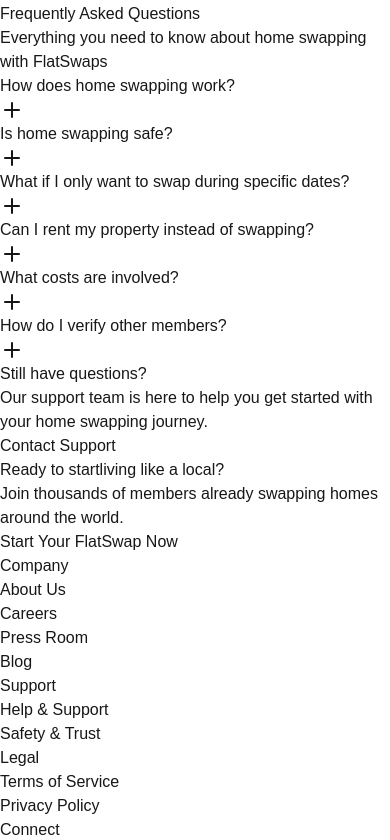
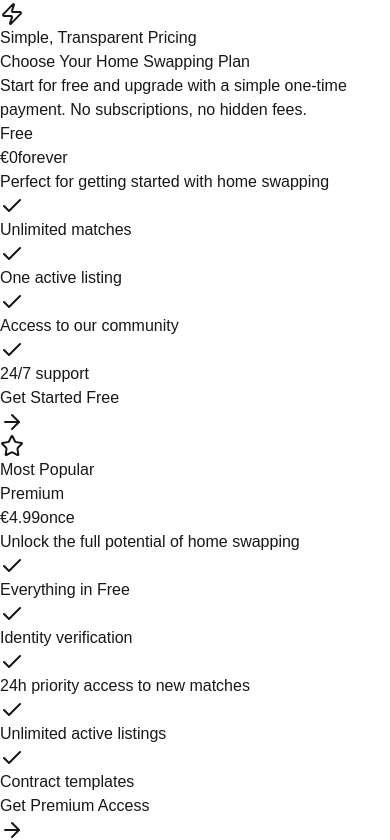
Before and after one commit to felixp33/flatswaps, a Next.js app: page / in a window 390 px wide. Shown: the part 10044-10884 px from the top of the page. Built offline with nearby package versions, Linux system fonts and the light colour scheme; no server answers.

Commit message:
added pricing section

```diff
--- a/src/app/page.tsx
+++ b/src/app/page.tsx
@@ -9,6 +9,7 @@
 import FAQSection from "@/components/landing/FAQSection";
 import CtaSection from "@/components/landing/CTASection";
 import { featuredProperties, testimonials } from "@/lib/data/MockData";
+import PricingSection from "@/components/landing/PricingSection";
 
 export default function HomePage() {
 	return (
@@ -17,9 +18,9 @@
 			<main>
 				<HeroSection />
 				<HowItWorks />
-
 				<PopularDestinations />
 				<Testimonials testimonials={testimonials} />
+				<PricingSection />
 				<FAQSection />
 				<CtaSection />
 			</main>
--- /dev/null
+++ b/src/components/landing/PricingSection.tsx
@@ -0,0 +1,124 @@
+// src/components/landing/PricingSection.tsx
+"use client";
+
+import { Check, Star, ArrowRight, Zap } from "lucide-react";
+
+export default function PricingSection() {
+	const plans = [
+		{
+			name: "Free",
+			price: "0",
+			description: "Perfect for getting started with home swapping",
+			popular: false,
+			features: ["Unlimited matches", "One active listing", "Access to our community", "24/7 support"],
+			limitations: [],
+			cta: "Get Started Free",
+			ctaLink: "/auth/signup",
+		},
+		{
+			name: "Premium",
+			price: "4.99",
+			description: "Unlock the full potential of home swapping",
+			popular: true,
+			features: [
+				"Everything in Free",
+				"Identity verification",
+				"24h priority access to new matches",
+				"Unlimited active listings",
+				"Contract templates",
+			],
+			limitations: [],
+			cta: "Get Premium Access",
+			ctaLink: "/auth/signup?plan=premium",
+		},
+	];
+
+	return (
+		<section className="py-16 md:py-24 bg-white dark:bg-gray-900">
+			<div className="max-w-7xl mx-auto px-4 sm:px-6 lg:px-8">
+				{/* Header */}
+				<div className="text-center mb-16">
+					<div className="inline-flex items-center px-4 py-2 bg-blue-50 dark:bg-blue-900/20 text-blue-600 dark:text-blue-400 text-sm font-medium rounded-full mb-4">
+						<Zap className="w-4 h-4 mr-2" />
+						Simple, Transparent Pricing
+					</div>
+					<h2 className="text-3xl font-bold text-gray-900 dark:text-white tracking-tight sm:text-4xl mb-4">
+						Choose Your Home Swapping Plan
+					</h2>
+					<p className="text-xl text-gray-600 dark:text-gray-300 max-w-2xl mx-auto">
+						Start for free and upgrade with a simple one-time payment. No subscriptions, no hidden fees.
+					</p>
+				</div>
+
+				{/* Pricing Cards */}
+				<div className="grid grid-cols-1 md:grid-cols-2 gap-8 max-w-4xl mx-auto">
+					{plans.map((plan, index) => (
+						<div
+							key={plan.name}
+							className={`relative bg-white dark:bg-gray-800 rounded-2xl shadow-lg border-2 transition-all duration-300 hover:shadow-xl hover:-translate-y-1 ${
+								plan.popular
+									? "border-blue-500 dark:border-blue-400"
+									: "border-gray-200 dark:border-gray-700 hover:border-blue-300 dark:hover:border-blue-600"
+							}`}
+						>
+							{/* Popular Badge */}
+							{plan.popular && (
+								<div className="absolute -top-4 left-1/2 transform -translate-x-1/2">
+									<div className="flex items-center px-4 py-2 bg-blue-600 text-white text-sm font-medium rounded-full shadow-lg">
+										<Star className="w-4 h-4 mr-1 fill-current" />
+										Most Popular
+									</div>
+								</div>
+							)}
+
+							<div className="p-8">
+								{/* Plan Header */}
+								<div className="text-center mb-8">
+									<h3 className="text-2xl font-bold text-gray-900 dark:text-white mb-2">{plan.name}</h3>
+									<div className="flex items-baseline justify-center mb-4">
+										<span className="text-5xl font-bold text-gray-900 dark:text-white">€{plan.price}</span>
+										<span className="text-gray-500 dark:text-gray-400 ml-2">
+											{plan.price !== "0" ? "once" : "forever"}
+										</span>
+									</div>
+									<p className="text-gray-600 dark:text-gray-300">{plan.description}</p>
+								</div>
+
+								{/* Features List */}
+								<div className="space-y-4 mb-8">
+									<ul className="space-y-3">
+										{plan.features.map((feature, featureIndex) => (
+											<li key={featureIndex} className="flex items-start">
+												<Check className="w-5 h-5 text-green-500 mr-3 mt-0.5 flex-shrink-0" />
+												<span className="text-gray-600 dark:text-gray-300 text-sm">{feature}</span>
+											</li>
+										))}
+									</ul>
+								</div>
+
+								{/* CTA Button */}
+								<a
+									href={plan.ctaLink}
+									className={`w-full inline-flex items-center justify-center px-6 py-3 border border-transparent text-base font-medium rounded-lg transition-all duration-200 group ${
+										plan.popular
+											? "bg-blue-600 text-white hover:bg-blue-700 shadow-lg hover:shadow-xl"
+											: "bg-gray-900 dark:bg-white text-white dark:text-gray-900 hover:bg-gray-800 dark:hover:bg-gray-100"
+									}`}
+								>
+									{plan.cta}
+									<ArrowRight className="ml-2 w-5 h-5 group-hover:translate-x-1 transition-transform" />
+								</a>
+
+								{plan.name === "Premium" && (
+									<p className="text-center text-xs text-gray-500 dark:text-gray-400 mt-3">
+										One-time payment • Lifetime access
+									</p>
+								)}
+							</div>
+						</div>
+					))}
+				</div>
+			</div>
+		</section>
+	);
+}
```
